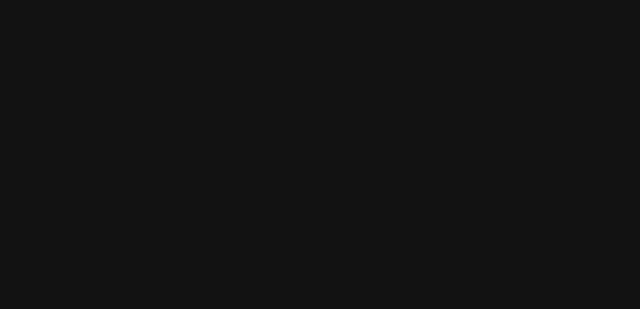
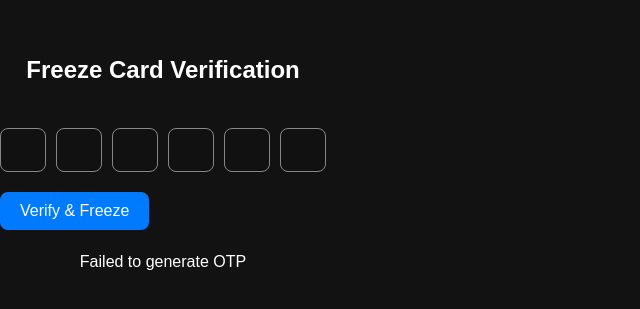
Before and after one commit to ranixhirani-backup/SenitalSupport, a React app in the folder frontend/: page /freeze-card/1 in a window 1280 px wide. Before the commit this address had no page. Shown: the part 239-548 px from the top of the page, without its empty margins (0-640 px from the left). Built offline with nearby package versions, Linux system fonts and the light colour scheme; no server answers; the HTML template or start-up script is replaced by a standard one.

Commit message:
add free-card otp

```diff
--- a/frontend/src/App.tsx
+++ b/frontend/src/App.tsx
@@ -3,6 +3,7 @@
 import CustomerDetails from "./pages/CustomerDetails";
 import Alerts from "./pages/Alerts";
 import TriageView from "./pages/TriageView";
+import FreezeCard from "./pages/FreezeCard";
 
 function App() {
   return (
@@ -14,6 +15,7 @@
         <Route path="/alerts" element={<Alerts />} />
         {/* <Route path="/triage/:alertId" element={<TriageView />} /> */}
         <Route path="/triage/:runId" element={<TriageView />} />
+        <Route path="/freeze-card/:cardId" element={<FreezeCard />} />
         {/* <Route path="/alerts" element={<Alerts />} />
         <Route path="/customer/:id" element={<Customer />} />
         <Route path="/evals" element={<Evals />} /> */}
--- /dev/null
+++ b/frontend/src/pages/FreezeCard.tsx
@@ -0,0 +1,118 @@
+import { useState, useEffect, useRef } from "react";
+import { useParams, useNavigate } from "react-router-dom";
+
+export default function FreezeCard() {
+  const { cardId } = useParams();
+  const navigate = useNavigate();
+  const [otp, setOtp] = useState("");
+  const [generatedOtp, setGeneratedOtp] = useState<string | null>(null);
+  const [status, setStatus] = useState("");
+  const hasRequestedOtp = useRef(false); // Add this ref
+
+  useEffect(() => {
+    if (!cardId || hasRequestedOtp.current) return; // Check ref
+    hasRequestedOtp.current = true; // Mark as requested
+
+    // Request OTP from backend
+    fetch("http://localhost:3001/api/action/freeze-card/request-otp", {
+      method: "POST",
+      headers: { "Content-Type": "application/json" },
+      body: JSON.stringify({ card_id: cardId }),
+    })
+      .then((res) => res.json())
+      .then((data) => {
+        setGeneratedOtp(data.otp);
+        alert(`🔐 Your OTP is: ${data.otp}`);
+      })
+      .catch((err) => {
+        console.error(err);
+        setStatus("Failed to generate OTP");
+      });
+  }, [cardId]);
+
+  async function handleSubmit(e: React.FormEvent) {
+    e.preventDefault();
+    if (!cardId || !otp) return;
+
+    try {
+      const res = await fetch(
+        "http://localhost:3001/api/action/freeze-card/confirm",
+        {
+          method: "POST",
+          headers: { "Content-Type": "application/json" },
+          body: JSON.stringify({ card_id: cardId, otp }),
+        }
+      );
+
+      const data = await res.json();
+      if (res.ok) {
+        setStatus(`✅ ${data.message}`);
+        setTimeout(() => navigate(-1), 2000);
+      } else {
+        setStatus(`❌ ${data.message}`);
+      }
+    } catch (err) {
+      console.error(err);
+      setStatus("Error confirming OTP");
+    }
+  }
+
+  return (
+    <div
+      style={{
+        display: "flex",
+        flexDirection: "column",
+        alignItems: "center",
+        justifyContent: "center",
+        height: "100vh",
+        color: "white",
+      }}
+    >
+      <h2>Freeze Card Verification</h2>
+
+      <form onSubmit={handleSubmit} style={{ marginTop: "20px" }}>
+        <div style={{ display: "flex", gap: "10px" }}>
+          {Array.from({ length: 6 }).map((_, i) => (
+            <input
+              key={i}
+              maxLength={1}
+              value={otp[i] || ""}
+              onChange={(e) => {
+                const val = e.target.value.replace(/\D/, "");
+                const updated = otp.substring(0, i) + val + otp.substring(i + 1);
+                setOtp(updated);
+              }}
+              style={{
+                width: "40px",
+                height: "40px",
+                fontSize: "18px",
+                textAlign: "center",
+                borderRadius: "8px",
+                border: "1px solid #888",
+                background: "#111",
+                color: "white",
+              }}
+            />
+          ))}
+        </div>
+
+        <button
+          type="submit"
+          style={{
+            marginTop: "20px",
+            padding: "10px 20px",
+            background: "#007bff",
+            color: "white",
+            border: "none",
+            borderRadius: "8px",
+            cursor: "pointer",
+          }}
+        >
+          Verify & Freeze
+        </button>
+      </form>
+
+      {status && <p style={{ marginTop: "20px" }}>{status}</p>}
+    </div>
+  );
+}
--- a/frontend/src/pages/TriageView.tsx
+++ b/frontend/src/pages/TriageView.tsx
@@ -1,6 +1,7 @@
 import { useEffect, useState } from "react";
 import { useParams } from "react-router-dom";
 import "./TriageView.css";
+import { useNavigate } from "react-router-dom";
 
 interface TriageDetails {
   run_id?: string;
@@ -21,6 +22,7 @@
 export default function TriageView() {
   const params = useParams();
   const runId = params.runId || params.id;
+  const navigate = useNavigate();
 
   const [triage, setTriage] = useState<TriageDetails | null>(null);
   const [events, setEvents] = useState<SSEEvent[]>([]);
@@ -174,9 +176,7 @@
 
               <Card title="Actions">
                 <div className="actions">
-                  <button onClick={() => handleAction("freeze")}>
-                    🔒 Freeze Card
-                  </button>
+                  <button onClick={() => navigate(`/freeze-card/${triage?.run_id}`)}>🔒 Freeze Card</button>
                   <button onClick={() => handleAction("dispute")}>
                     ⚠️ Open Dispute
                   </button>
```
Also changed, not shown: 1 other file (tests, documents, lock files or other folders).
